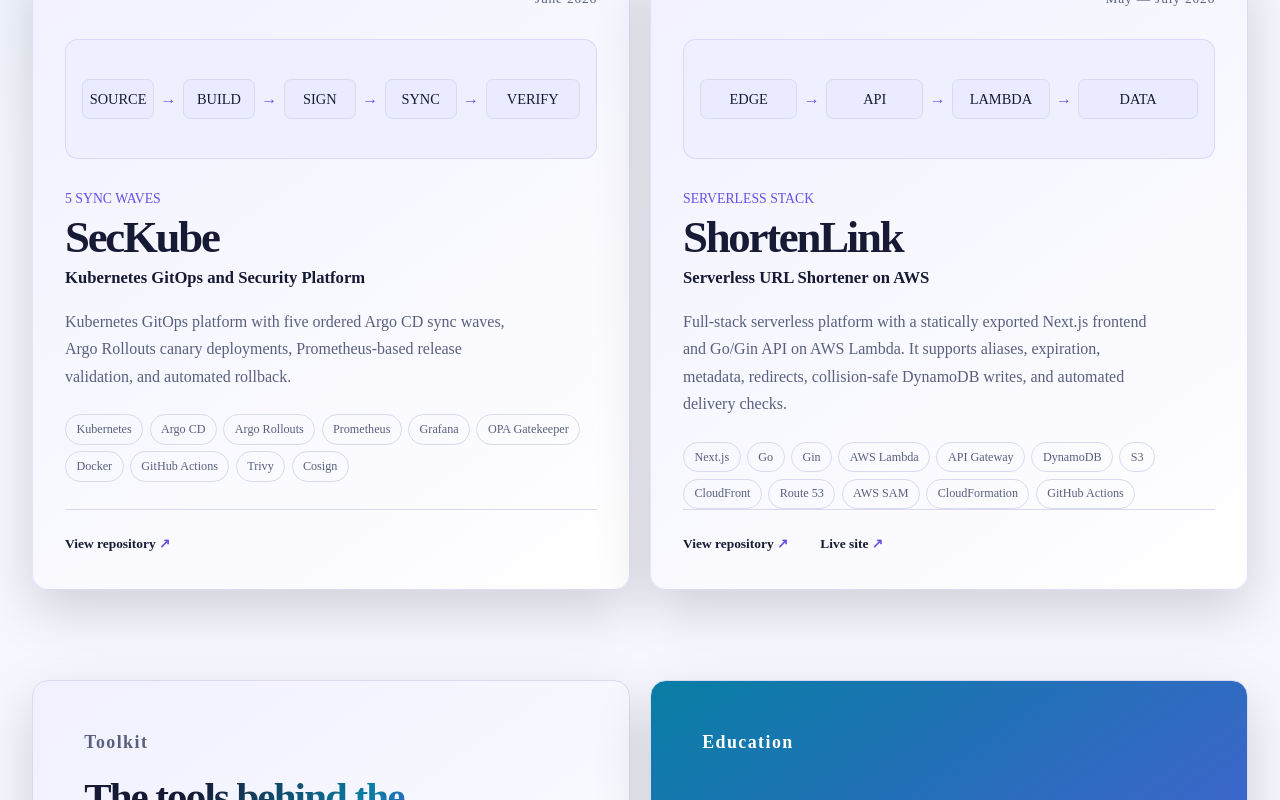
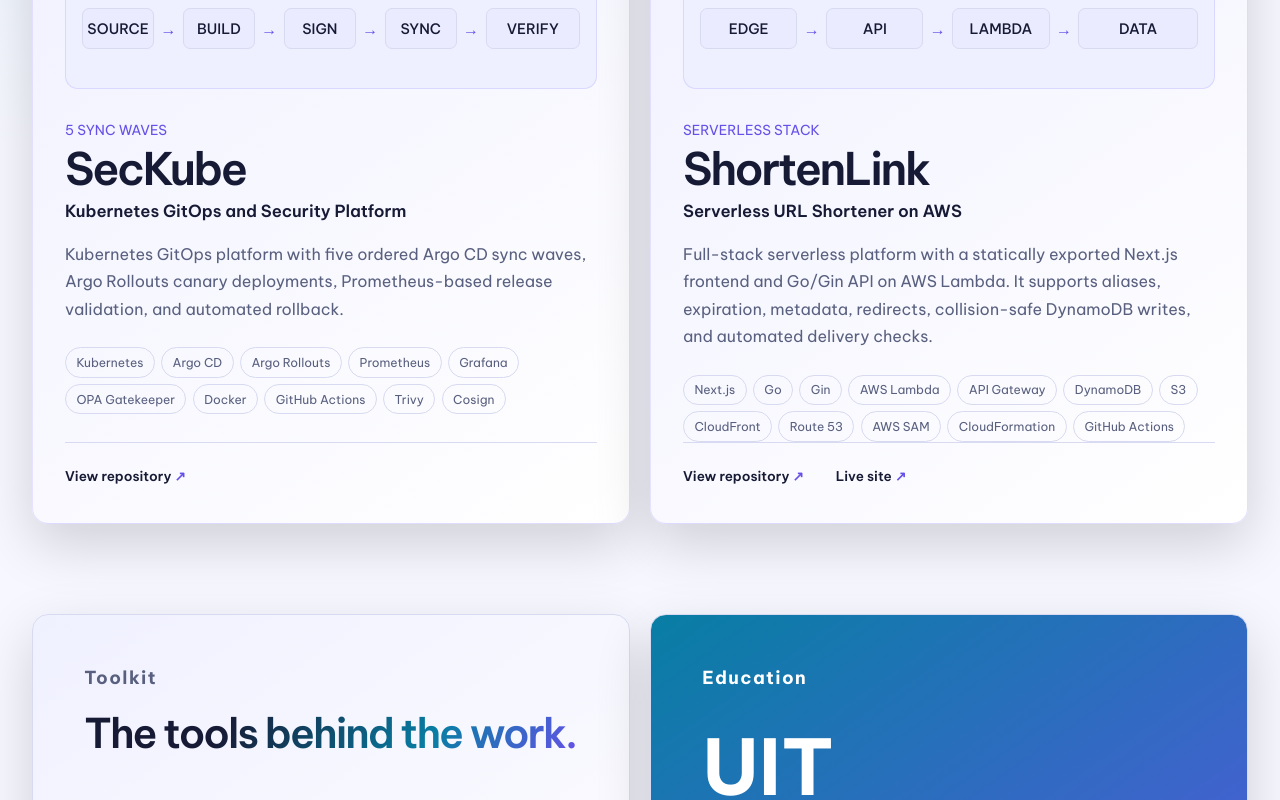
Before and after one commit to TrieuNguyenPhu/portfolio, a Next.js app: page / in a window 1280 px wide. Shown: the part 2000-2800 px from the top of the page. Built offline with nearby package versions, Linux system fonts and the light colour scheme.

Commit message:
Fix font scope and expand heading gradients

```diff
--- a/app/globals.css
+++ b/app/globals.css
@@ -1,7 +1,7 @@
 :root {
-  --font-display: var(--font-be-vietnam-pro);
-  --font-body: var(--font-be-vietnam-pro);
-  --font-mono: var(--font-be-vietnam-pro);
+  --font-display: sans-serif;
+  --font-body: sans-serif;
+  --font-mono: sans-serif;
   --bg: #050611;
   --surface: #0d1022;
   --surface-light: #151932;
@@ -27,6 +27,9 @@
 }
 
 body {
+  --font-display: var(--font-be-vietnam-pro), sans-serif;
+  --font-body: var(--font-be-vietnam-pro), sans-serif;
+  --font-mono: var(--font-be-vietnam-pro), sans-serif;
   background:
     radial-gradient(circle at 82% 8%, rgb(72 56 190 / 20%), transparent 28rem),
     radial-gradient(circle at 10% 42%, rgb(34 129 185 / 10%), transparent 32rem),
@@ -616,7 +619,7 @@
 }
 
 .skills-panel h2,
-.certification-section strong,
+.section-intro h2,
 .contact-section h2 {
   background: linear-gradient(120deg, var(--text) 28%, var(--cyan) 70%, var(--lime));
   background-clip: text;
```
